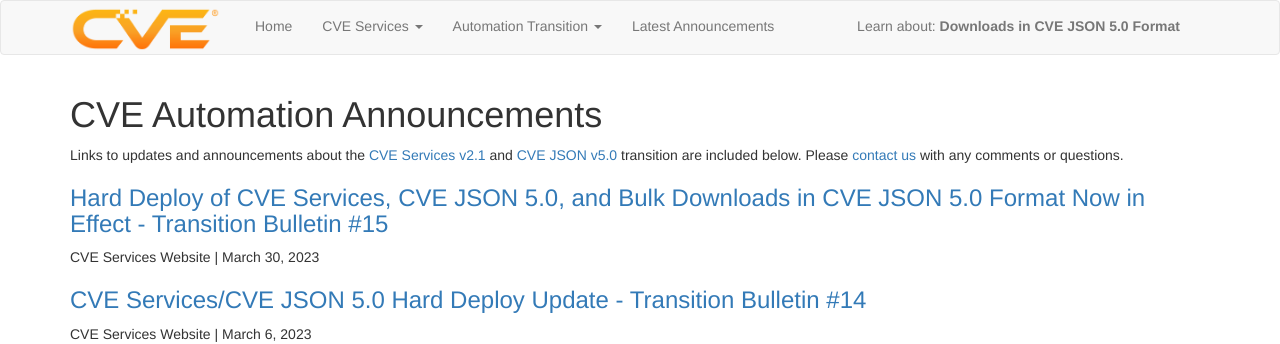
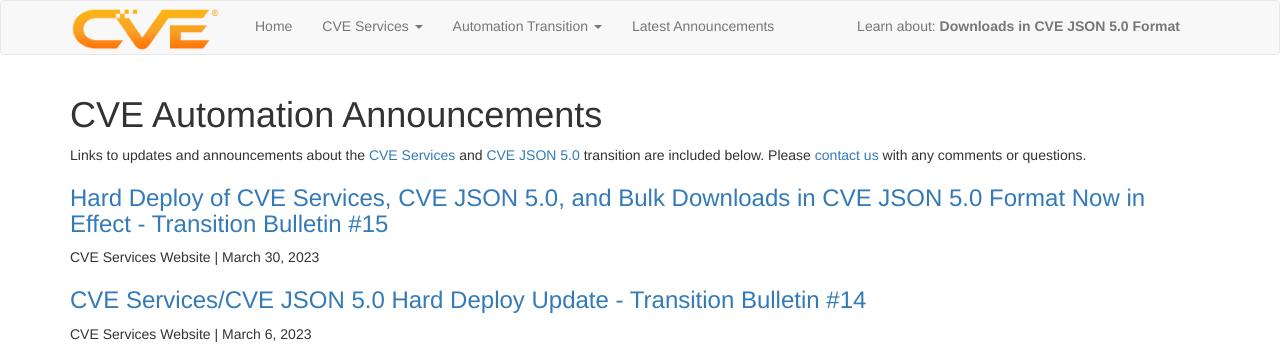
Before and after one commit to CVEProject/cveproject.github.io, a Jekyll site: the page built from automation-announcements.md, in a window 1280 px wide. Shown: the top 344 px of the page. Built offline with Jekyll 4.4.1, drawn with Linux system fonts in a browser that asks for light colours; nearby versions of some CDN libraries.

Commit message:
Update automation-announcements.md
Update intro links for Hard Deploy status

```diff
--- a/automation-announcements.md
+++ b/automation-announcements.md
@@ -3,7 +3,7 @@ title: CVE Automation Announcements
 layout: page
 ---
 
-Links to updates and announcements about the [CVE Services v2.1](https://github.com/CVEProject/cve-services) and [CVE JSON v5.0](https://github.com/CVEProject/cve-schema/blob/master/schema/v5.0/CVE_JSON_5.0_schema.json) transition are included below. Please [contact us](https://cveform.mitre.org/) with any comments or questions.
+Links to updates and announcements about the [CVE Services](https://www.cve.org/AllResources/CveServices) and [CVE JSON 5.0](https://www.cve.org/AllResources/CveServices#cve-json-5) transition are included below. Please [contact us](https://cveform.mitre.org/) with any comments or questions.
 
 ### [Hard Deploy of CVE Services, CVE JSON 5.0, and Bulk Downloads in CVE JSON 5.0 Format Now in Effect - Transition Bulletin #15](https://cveproject.github.io/automation-transition#bulletin-number-15)
 CVE Services Website | March 30, 2023
```
